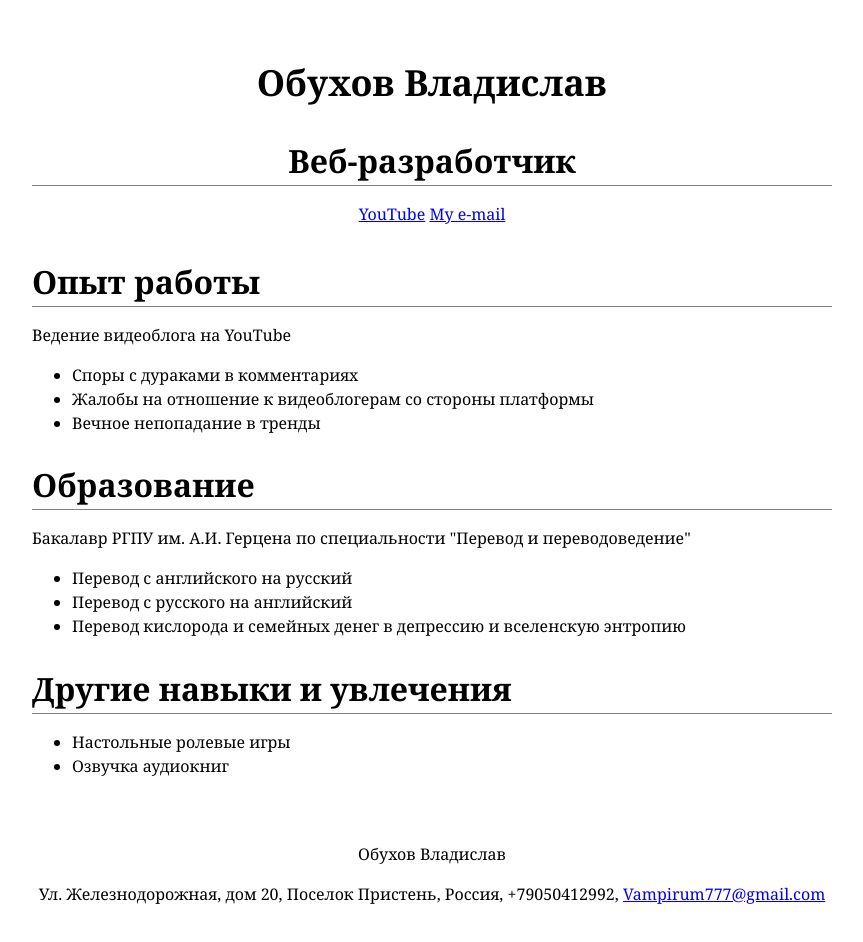
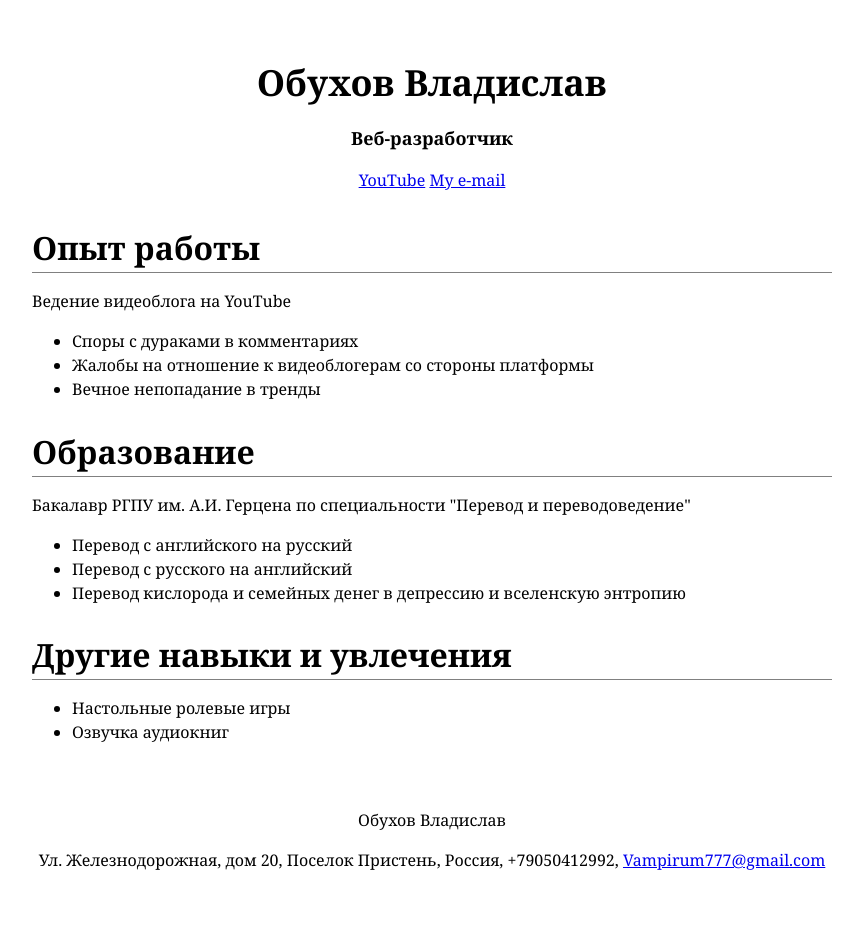
Before and after one commit to 1mike333/1mike333.github.io, a plain HTML site: page index.html in a window 1280 px wide. Shown: the whole page, without its empty margins (208-1071 px from the left). After the commit the page ends 916 px from the top, so only its background shows below. Drawn offline with Linux system fonts and the light colour scheme.

Commit message:
Update style.css

```diff
--- a/style.css
+++ b/style.css
@@ -27,7 +27,7 @@ h2 {
 	border-bottom: 1px solid grey;
 }
 
-#header-title {
+.header-title {
 	font-size: 18px;
 	margin-bottom: 10px;
 	border-bottom: none;
```
